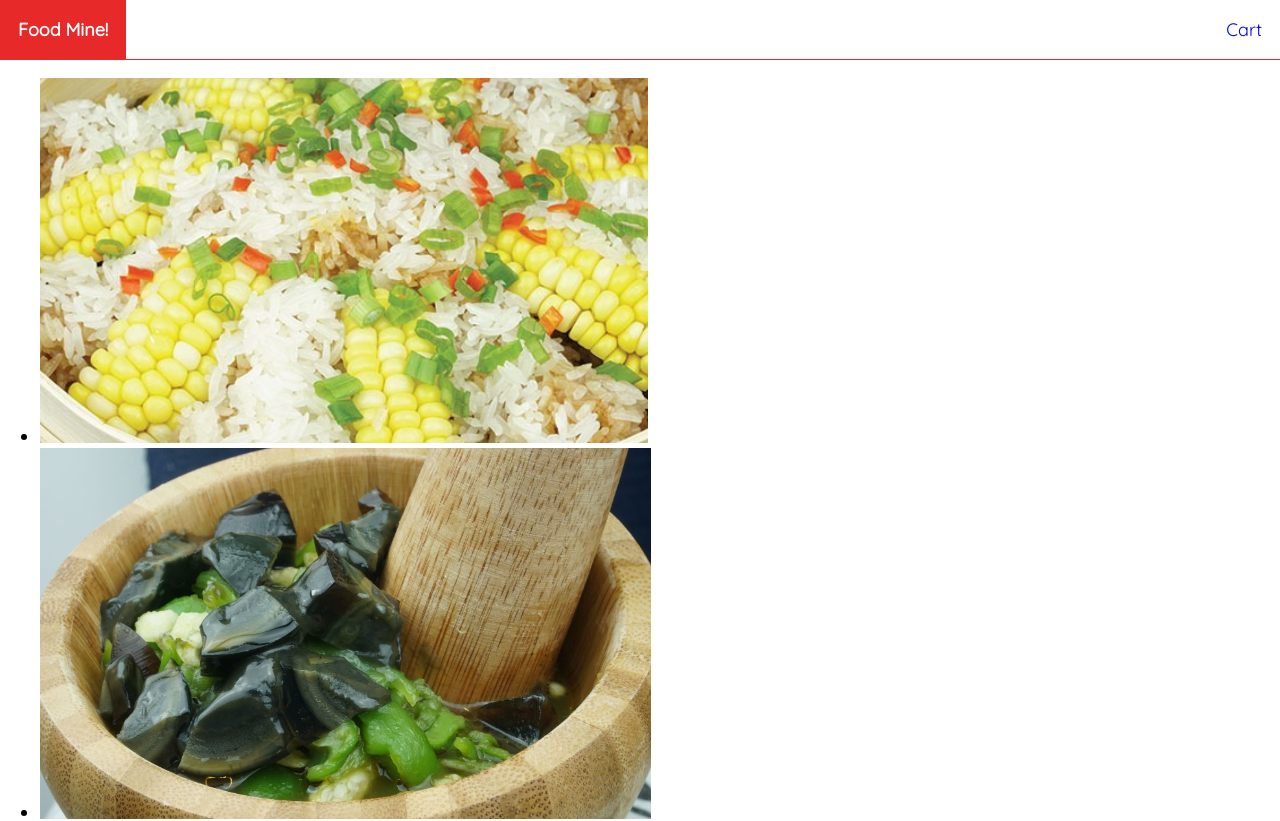
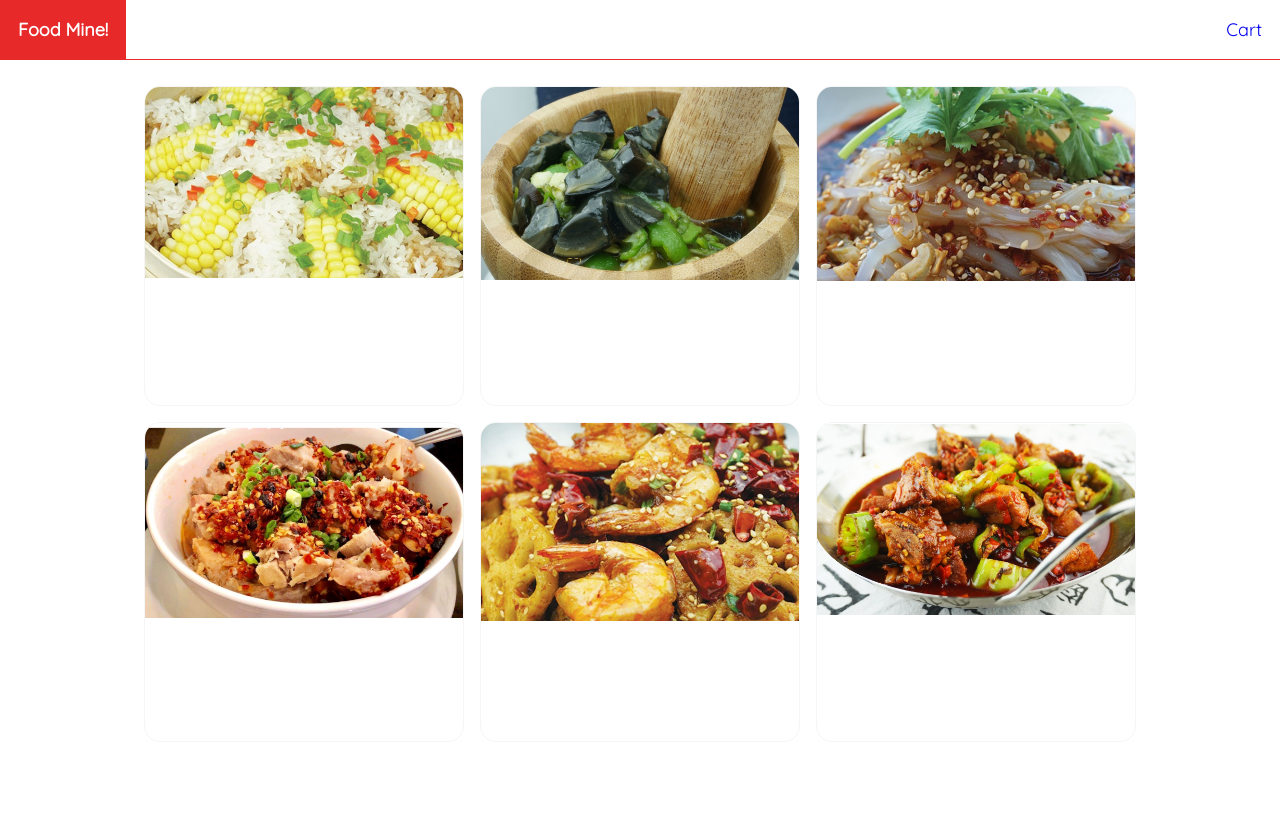
Before and after one commit to slowpeace2020/angular_demo, an Angular app in the folder findmine-course/: page / in a window 1280 px wide. Shown: the top 821 px of the page. After the commit the page ends 800 px from the top, so only its background shows below. Built offline with nearby package versions, Linux system fonts and the light colour scheme.

Commit message:
style of home page

```diff
--- a/findmine-course/src/app/home/home.component.css
+++ b/findmine-course/src/app/home/home.component.css
@@ -0,0 +1,26 @@
+ul{
+  display: flex;
+  justify-content: center;
+  align-items: center;
+  flex-wrap: wrap;
+  list-style-type: none;
+  padding: 0;
+}
+
+li a{
+  height: 20rem;
+  width: 20rem;
+  border: 1px solid whitesmoke ;
+  border-radius: 1rem;
+  margin: 0.5rem;
+  display: flex;
+  flex-direction: column;
+  overflow: hidden;
+  color: #e72929;
+}
+
+li a:hover{
+  opacity: 0.9;
+  cursor: pointer;
+
+}
--- a/findmine-course/src/app/home/home.component.html
+++ b/findmine-course/src/app/home/home.component.html
@@ -1,5 +1,7 @@
 <ul>
   <li *ngFor="let food of foods">
-    <img src="{{food}}">
+    <a>
+      <img src="{{food}}">
+    </a>
   </li>
 </ul>
--- a/findmine-course/src/styles.css
+++ b/findmine-course/src/styles.css
@@ -3,6 +3,10 @@
 
 *{
   box-sizing: border-box;
+}
+
+html{
+  font-size: 16px;
 }
 
 body{
```
